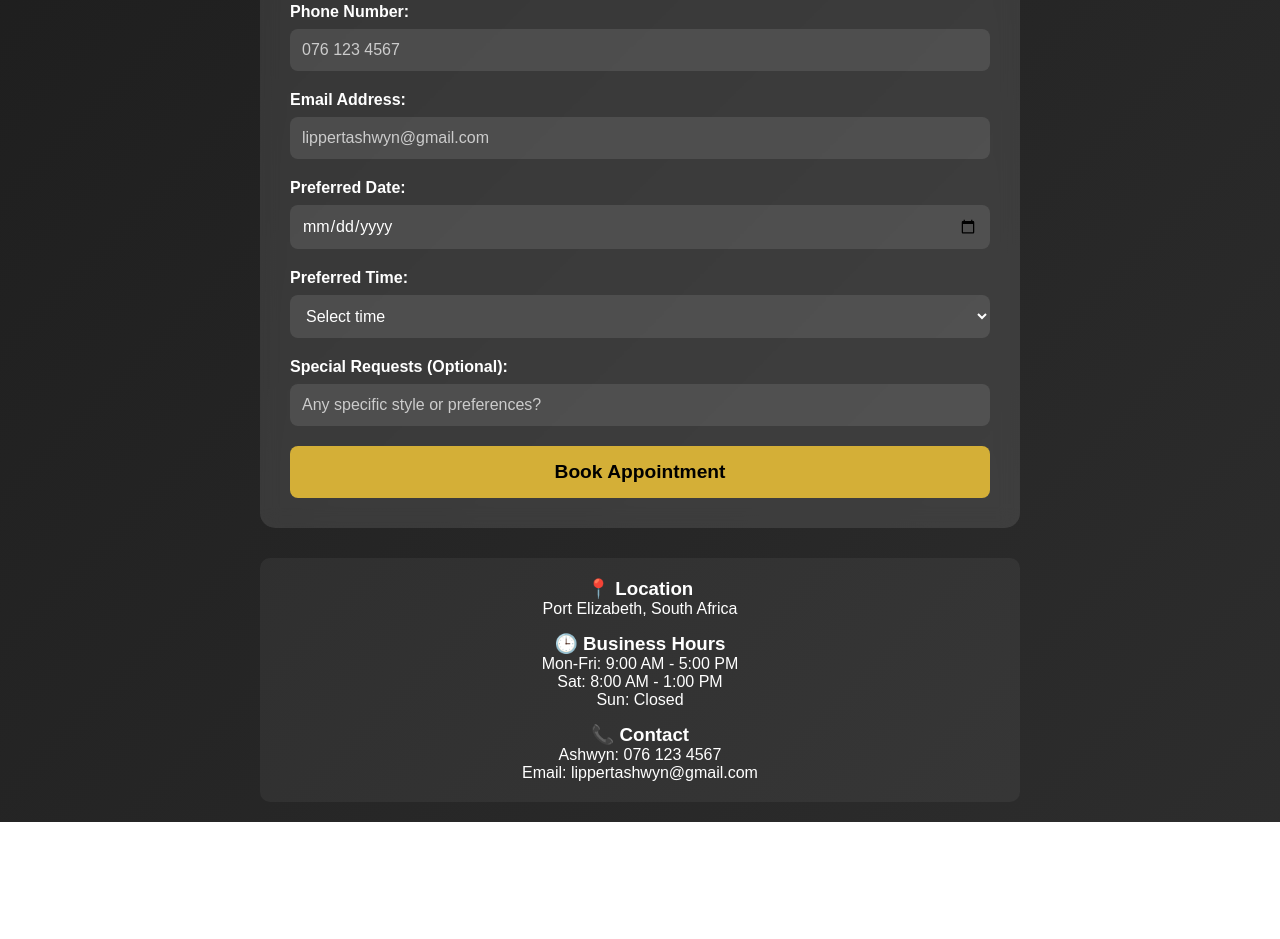
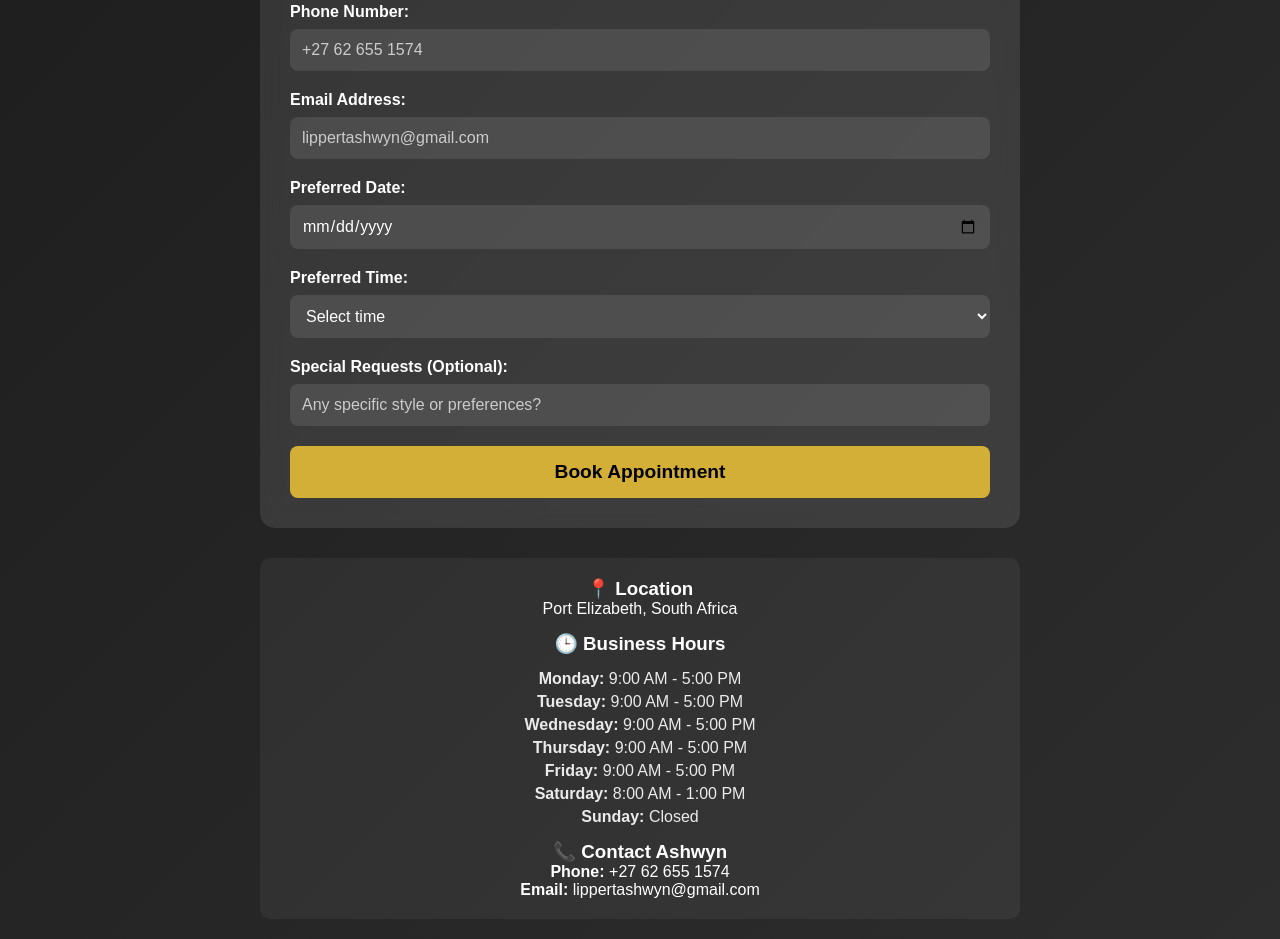
Before and after one commit to kyle152018-art/ashwyn-barber-shop, a plain HTML site: page index.html in a window 1280 px wide. Shown: the part 723-1662 px from the top of the page. Before the commit the page ends 1545 px from the top, so only its background shows below. Drawn offline with Linux system fonts and the light colour scheme.

Commit message:
Update index.html
Updated contact details and business hours

```diff
--- a/index.html
+++ b/index.html
@@ -151,6 +151,15 @@
             border: 2px solid #4CAF50;
         }
 
+        .business-hours {
+            margin: 15px 0;
+        }
+
+        .business-hours p {
+            margin: 5px 0;
+            opacity: 0.9;
+        }
+
         @media (max-width: 768px) {
             .service-options {
                 grid-template-columns: 1fr;
@@ -225,7 +234,7 @@
 
             <div class="form-group">
                 <label for="phone">Phone Number:</label>
-                <input type="tel" id="phone" placeholder="076 123 4567" required>
+                <input type="tel" id="phone" placeholder="+27 62 655 1574" required>
             </div>
 
             <div class="form-group">
@@ -284,13 +293,19 @@
             <p>Port Elizabeth, South Africa</p>
 
             <h3 style="margin-top: 15px;">🕒 Business Hours</h3>
-            <p>Mon-Fri: 9:00 AM - 5:00 PM</p>
-            <p>Sat: 8:00 AM - 1:00 PM</p>
-            <p>Sun: Closed</p>
+            <div class="business-hours">
+                <p><strong>Monday:</strong> 9:00 AM - 5:00 PM</p>
+                <p><strong>Tuesday:</strong> 9:00 AM - 5:00 PM</p>
+                <p><strong>Wednesday:</strong> 9:00 AM - 5:00 PM</p>
+                <p><strong>Thursday:</strong> 9:00 AM - 5:00 PM</p>
+                <p><strong>Friday:</strong> 9:00 AM - 5:00 PM</p>
+                <p><strong>Saturday:</strong> 8:00 AM - 1:00 PM</p>
+                <p><strong>Sunday:</strong> Closed</p>
+            </div>
 
-            <h3 style="margin-top: 15px;">📞 Contact</h3>
-            <p>Ashwyn: 076 123 4567</p>
-            <p>Email: lippertashwyn@gmail.com</p>
+            <h3 style="margin-top: 15px;">📞 Contact Ashwyn</h3>
+            <p><strong>Phone:</strong> +27 62 655 1574</p>
+            <p><strong>Email:</strong> lippertashwyn@gmail.com</p>
         </div>
     </div>
 
@@ -346,7 +361,7 @@
 
             // Optional: Send WhatsApp message (uncomment to enable)
             // const whatsappMessage = `New Booking:%0A%0AService: ${getServiceName(selectedService)}%0AName: ${name}%0APhone: ${phone}%0ADate: ${date}%0ATime: ${time}%0ANotes: ${notes || 'None'}`;
-            // window.open(`https://wa.me/27612345678?text=${whatsappMessage}`, '_blank');
+            // window.open(`https://wa.me/27626551574?text=${whatsappMessage}`, '_blank');
         }
 
         function getServiceName(serviceCode) {
@@ -364,6 +379,22 @@
         // Set minimum date to today
         const today = new Date().toISOString().split('T')[0];
         document.getElementById('date').min = today;
+
+        // Remove Saturday afternoon times (after 1 PM)
+        document.getElementById('time').addEventListener('change', function() {
+            const selectedDate = new Date(document.getElementById('date').value);
+            const dayOfWeek = selectedDate.getDay(); // 0 = Sunday, 6 = Saturday
+
+            if (dayOfWeek === 6) { // Saturday
+                const selectedTime = this.value;
+                const timeValue = parseInt(selectedTime.split(':')[0]);
+
+                if (timeValue >= 13) { // After 1 PM
+                    alert('Saturday bookings are only available until 1:00 PM. Please select an earlier time.');
+                    this.value = '';
+                }
+            }
+        });
     </script>
 </body>
 </html>
```
